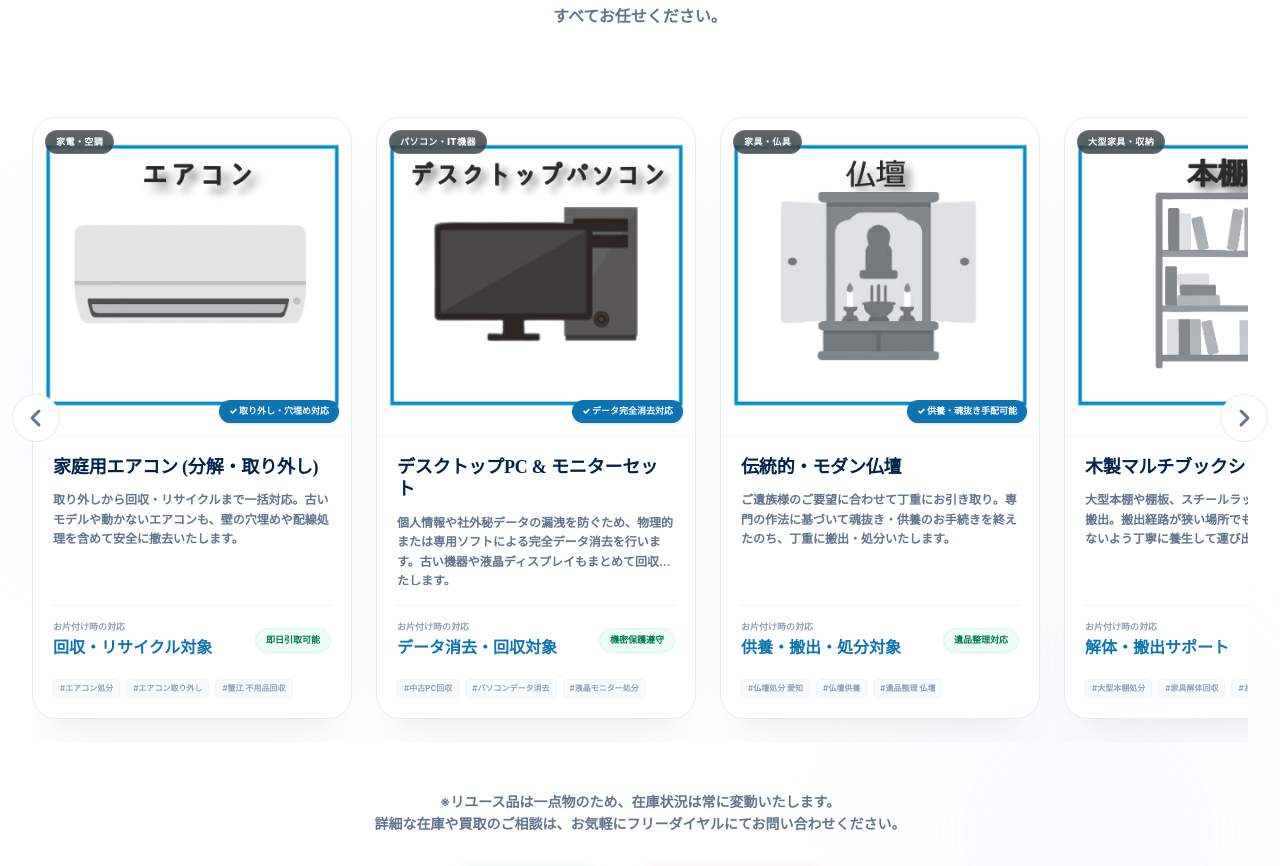
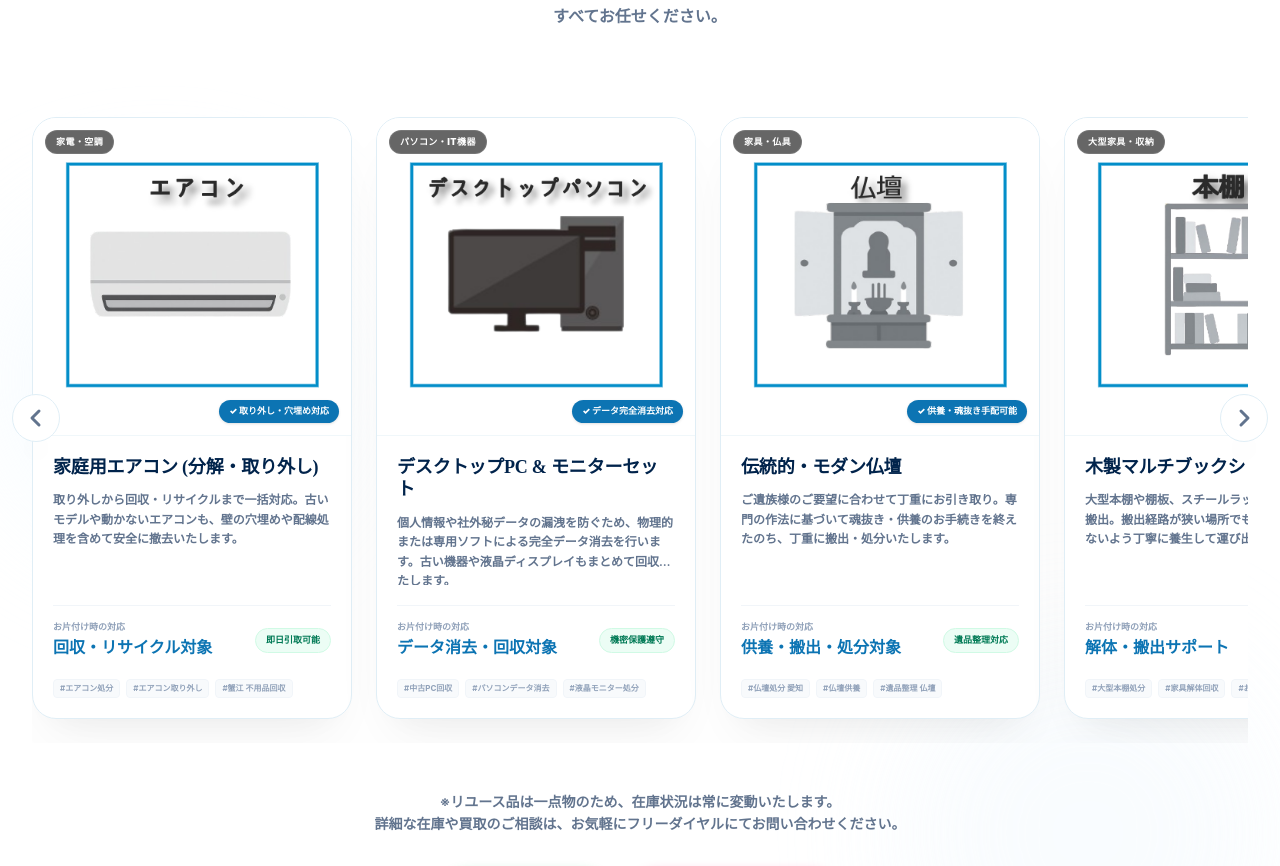
Before and after one commit to nandemoyaaoneko/aoneko, a React (Vite) app: page / in a window 1280 px wide. Shown: the part 4924-5790 px from the top of the page. Built offline with nearby package versions, Linux system fonts and the light colour scheme; a web font is replaced by a local one.

Commit message:
style: reduce size of cleanup items illustrations by increasing container padding to p-8

```diff
--- a/src/App.jsx
+++ b/src/App.jsx
@@ -983,7 +983,7 @@ export default function App() {
                   >
                     <div>
                       {/* Image Box */}
-                      <div className="relative aspect-square w-full bg-white overflow-hidden border-b border-[#F0F7FA] p-3 flex items-center justify-center">
+                      <div className="relative aspect-square w-full bg-white overflow-hidden border-b border-[#F0F7FA] p-8 flex items-center justify-center">
                         <img
                           src={item.imageSrc}
                           alt={`何でも屋 青ねこ 回収品 - ${item.name}`}
```
